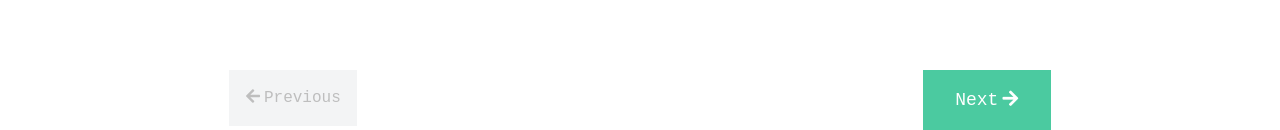
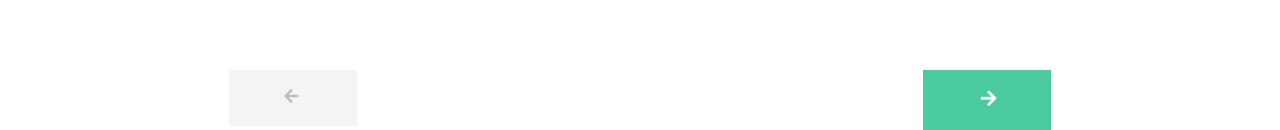
Before and after one commit to kellikells/everything_javascript, a Next.js app: page /strings in a window 1280 px wide. Shown: the part 734-864 px from the top of the page. Built offline with nearby package versions, Linux system fonts and the light colour scheme.

Commit message:
changed text for next and previous button components

```diff
--- a/components/buttons/NextButton.js
+++ b/components/buttons/NextButton.js
@@ -3,13 +3,13 @@ export default function NextButton({ handleClick, disabled }) {
         <button
             onClick={handleClick}
             disabled={disabled}
+            value='md:Next'
             className=
             {disabled
                 ? 'w-full py-2 md:py-4 bg-gray-300 opacity-25'
                 : 'w-full py-2 md:py-4 bg-green-500 text-white text-lg opacity-75 hover:opacity-100'
             }
         >
-            Next
             <i className="fas fa-arrow-right ml-1"></i>
         </button>
     )
--- a/components/buttons/PreviousButton.js
+++ b/components/buttons/PreviousButton.js
@@ -3,15 +3,15 @@ export default function PreviousButton({ handleClick, disabled }) {
         <button
             onClick={handleClick}
             disabled={disabled}
+            value='md:Previous'
             className=
             {disabled
                 ? 'w-full py-2 md:py-4 bg-gray-300 opacity-25'
                 : 'w-full py-2 md:py-4 bg-green-500 text-white text-lg opacity-75 hover:opacity-100'
-
             }
         >
             <i class="fas fa-arrow-left mr-1"></i>
-            Previous
+
         </button>
     )
 }
```
